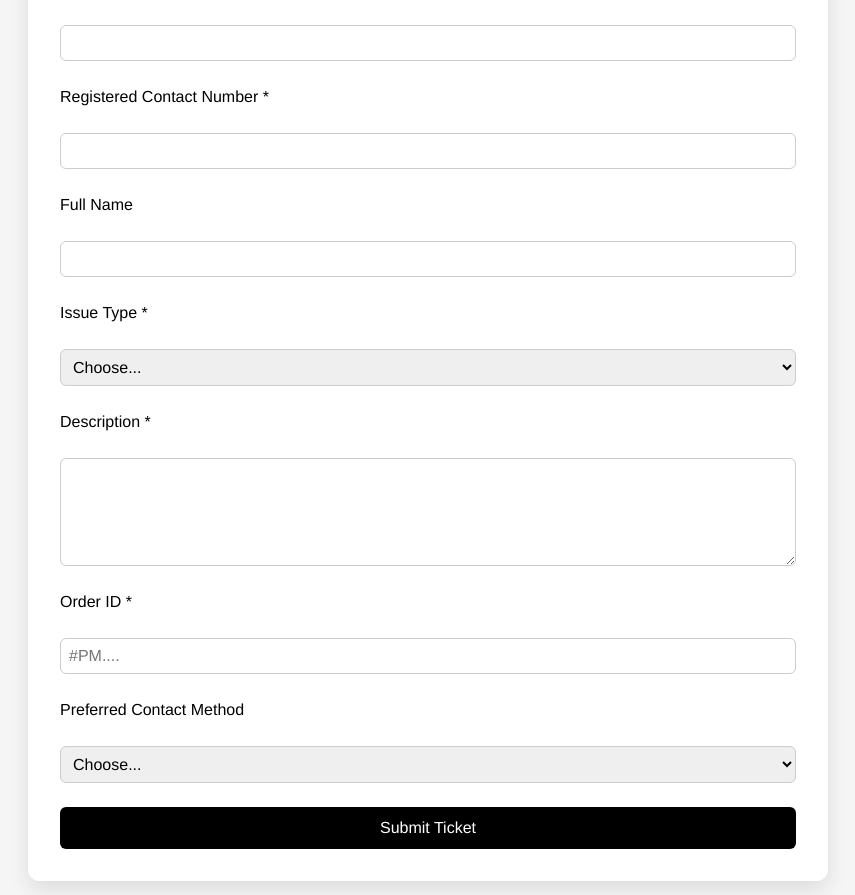
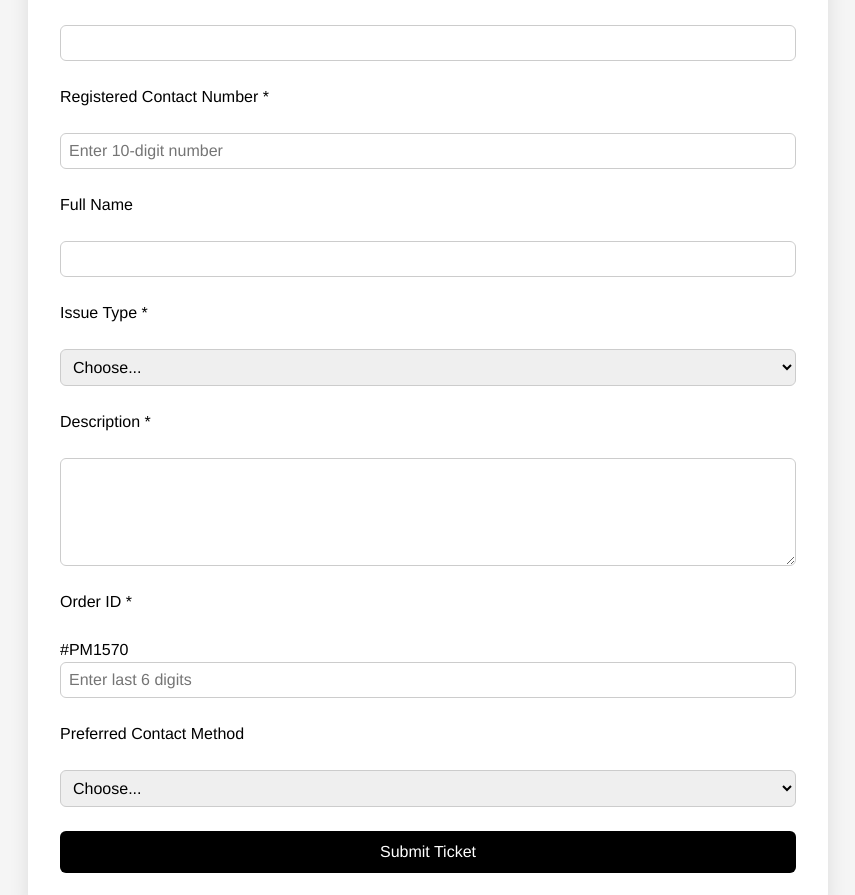
Before and after one commit to Palmonas-Demifi/Support-form, a React (Vite) app: page / in a window 1280 px wide. Shown: the part 282-1177 px from the top of the page, without its empty margins (212-1067 px from the left). Built offline with nearby package versions, Linux system fonts and the light colour scheme.

Commit message:
validation added

```diff
--- a/src/components/SupportForm.jsx
+++ b/src/components/SupportForm.jsx
@@ -3,7 +3,7 @@ import "./supportform.css";
 
 function SupportApp() {
   const [formData, setFormData] = useState({
-    orderRef: "",
+    orderRef: "#PM1570", // ✅ prefix prefilled
     firstName: "",
     email: "",
     phone: "",
@@ -14,6 +14,8 @@ function SupportApp() {
   });
 
   const [loading, setLoading] = useState(false);
+  const [phoneError, setPhoneError] = useState("");
+  const [orderIdError, setOrderIdError] = useState("");
 
   // Sub-reason mapping
   const subReasons = {
@@ -36,6 +38,12 @@ function SupportApp() {
   const handleChange = (e) => {
     const { name, value, files } = e.target;
 
+    if (name === "phone") {
+      const digitsOnly = value.replace(/\D/g, "");
+      setFormData({ ...formData, phone: digitsOnly });
+      return;
+    }
+
     if (name === "issueType") {
       setFormData((prev) => ({
         ...prev,
@@ -49,8 +57,36 @@ function SupportApp() {
     }
   };
 
+  const handleOrderIdChange = (e) => {
+    const digitsOnly = e.target.value.replace(/\D/g, ""); // only numbers
+    const fullOrderId = "#PM1570" + digitsOnly;
+    setFormData({ ...formData, orderRef: fullOrderId });
+  };
+
   const handleSubmit = async (e) => {
     e.preventDefault();
+
+    let valid = true;
+
+    // ✅ Phone validation
+    if (formData.phone.length !== 10) {
+      setPhoneError("Phone number must be exactly 10 digits.");
+      valid = false;
+    } else {
+      setPhoneError("");
+    }
+
+    // ✅ Order ID validation
+    const orderSuffix = formData.orderRef.replace("#PM1570", "");
+    if (!formData.orderRef.startsWith("#PM1570") || orderSuffix.length !== 6) {
+      setOrderIdError("Enter the last 6 digits of your order ID");
+      valid = false;
+    } else {
+      setOrderIdError("");
+    }
+
+    if (!valid) return; // stop submission if errors
+
     setLoading(true);
 
     try {
@@ -78,7 +114,7 @@ function SupportApp() {
         alert("Support request submitted successfully!");
         e.target.reset();
         setFormData({
-          orderRef: "",
+          orderRef: "#PM1570",
           firstName: "",
           email: "",
           phone: "",
@@ -117,7 +153,16 @@ function SupportApp() {
             <input type="email" name="email" required onChange={handleChange} />
 
             <label>Registered Contact Number *</label>
-            <input type="tel" name="phone" required onChange={handleChange} />
+            <input
+              type="tel"
+              name="phone"
+              required
+              maxLength="10"
+              placeholder="Enter 10-digit number"
+              value={formData.phone}
+              onChange={handleChange}
+            />
+            {phoneError && <p className="error-text">{phoneError}</p>}
 
             <label>Full Name</label>
             <input type="text" name="firstName" onChange={handleChange} />
@@ -170,19 +215,21 @@ function SupportApp() {
 
             <label>
               Order ID{" "}
-              {formData.issueType !==
-                "Brand Alliance (Collaboration, PR, Jobs)" && "*"}
+              {formData.issueType !== "Brand Alliance (Collaboration, PR, Jobs)" && "*"}
             </label>
-            <input
-              type="text"
-              placeholder="#PM...."
-              name="orderRef"
-              required={
-                formData.issueType !==
-                "Brand Alliance (Collaboration, PR, Jobs)"
-              }
-              onChange={handleChange}
-            />
+            <div className="order-id-field">
+              <span className="prefix">#PM1570</span>
+              <input
+                type="text"
+                name="orderRef"
+                placeholder="Enter last 6 digits"
+                maxLength="6"
+                required={formData.issueType !== "Brand Alliance (Collaboration, PR, Jobs)"}
+                value={formData.orderRef.replace("#PM1570", "")}
+                onChange={handleOrderIdChange}
+              />
+            </div>
+            {orderIdError && <p className="error-text">{orderIdError}</p>}
 
             <label>Preferred Contact Method</label>
             <select name="contactMethod" onChange={handleChange}>
--- a/src/components/supportform.css
+++ b/src/components/supportform.css
@@ -216,3 +216,8 @@ height: 70px;
   0% { transform: rotate(0deg); }
   100% { transform: rotate(360deg); }
 }
+.error-text {
+  color: red;
+  font-size: 14px;
+  margin-top: 4px;
+}
```
